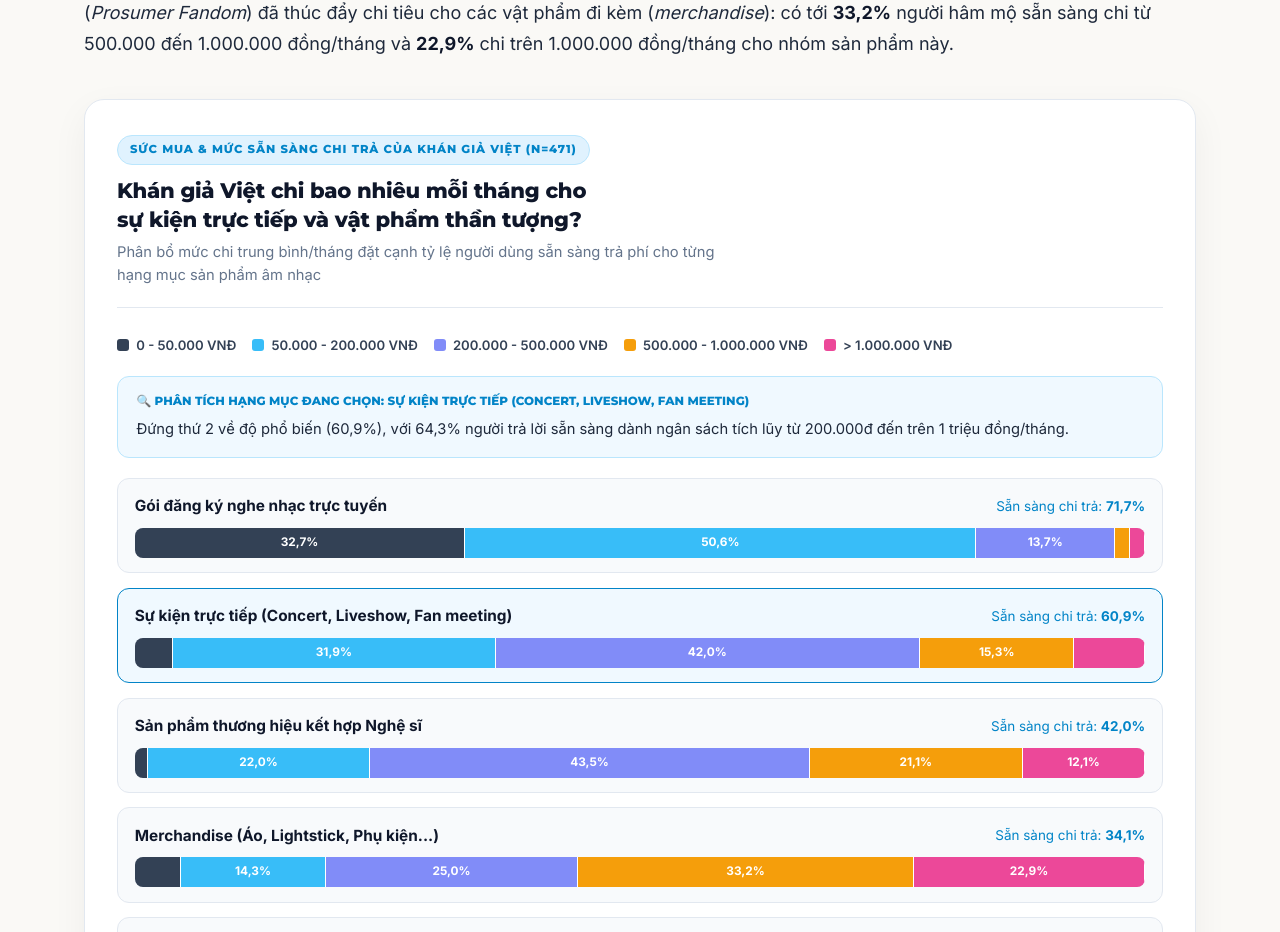
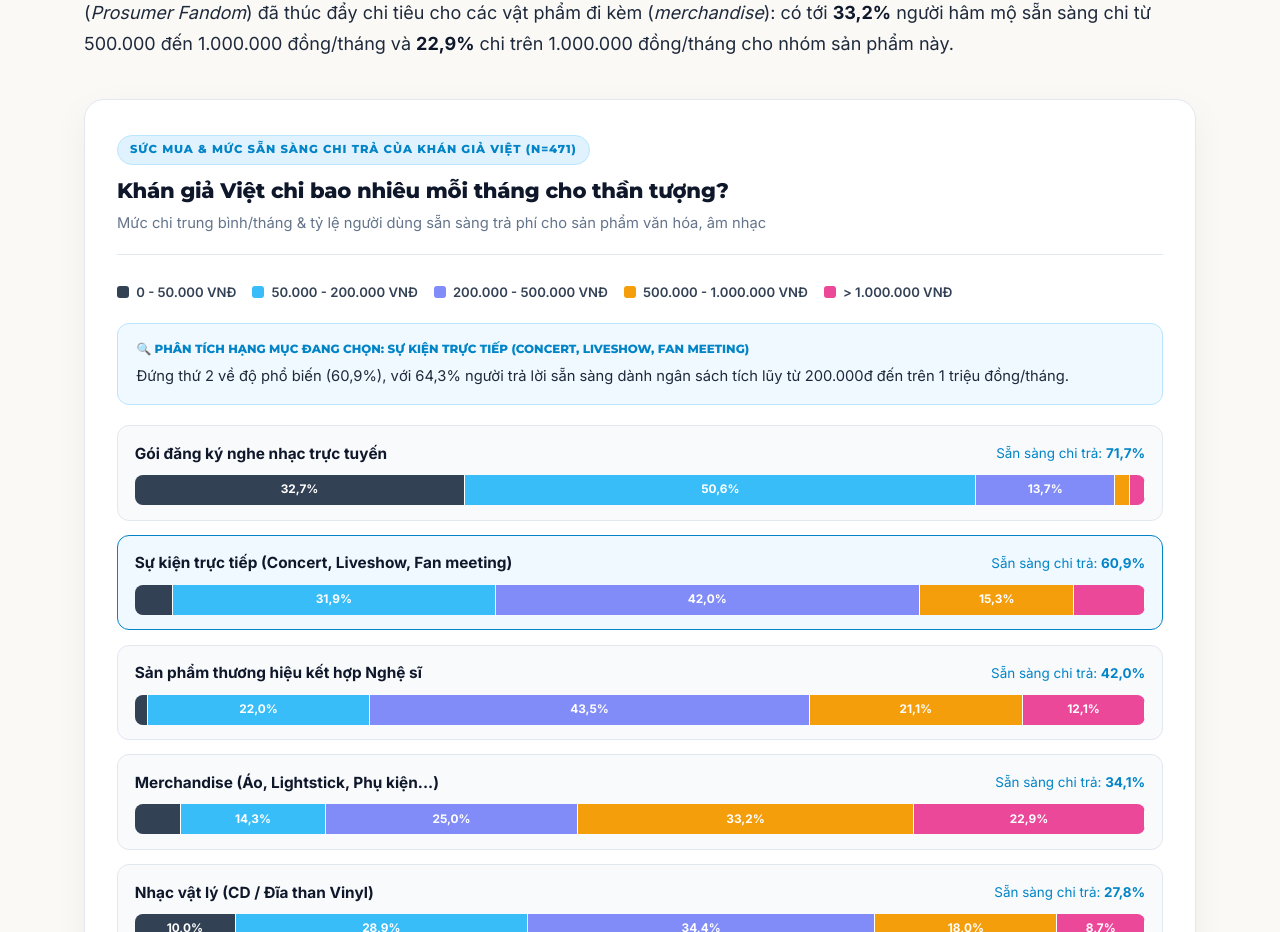
Before and after one commit to giahanluong192/mmj1, a Next.js app: page / in a window 1280 px wide. Shown: the part 2952-3884 px from the top of the page. Built offline with nearby package versions, Linux system fonts and the light colour scheme.

Commit message:
fix(chart): update title and subtitle for spending willingness chart

```diff
--- a/src/app/globals.css
+++ b/src/app/globals.css
@@ -1050,6 +1050,16 @@ textarea {
 /* ============================================================================
    100% STACKED HORIZONTAL BAR CHART
    ============================================================================ */
+#vi-tri-3 .viz-header > div:first-child {
+  flex: 1 1 100%;
+}
+
+#vi-tri-3 .viz-title,
+#vi-tri-3 .viz-subtitle {
+  max-width: none;
+  text-wrap: unset;
+}
+
 .stacked-legend-bar {
   display: flex;
   flex-wrap: wrap;
--- a/src/components/DomesticChartsSection.tsx
+++ b/src/components/DomesticChartsSection.tsx
@@ -271,10 +271,10 @@ export function SpendingWillingnessChart() {
             SỨC MUA & MỨC SẴN SÀNG CHI TRẢ CỦA KHÁN GIẢ VIỆT (N=471)
           </span>
           <h3 className="viz-title">
-            Khán giả Việt chi bao nhiêu mỗi tháng cho sự kiện trực tiếp và vật&nbsp;phẩm&nbsp;thần&nbsp;tượng?
+            Khán giả Việt chi bao nhiêu mỗi tháng cho thần tượng?
           </h3>
           <p className="viz-subtitle">
-            Phân bổ mức chi trung bình/tháng đặt cạnh tỷ lệ người dùng sẵn sàng trả phí cho từng hạng mục sản phẩm âm&nbsp;nhạc
+            Mức chi trung bình/tháng & tỷ lệ người dùng sẵn sàng trả phí cho sản phẩm văn hóa, âm nhạc
           </p>
         </div>
       </div>
```
